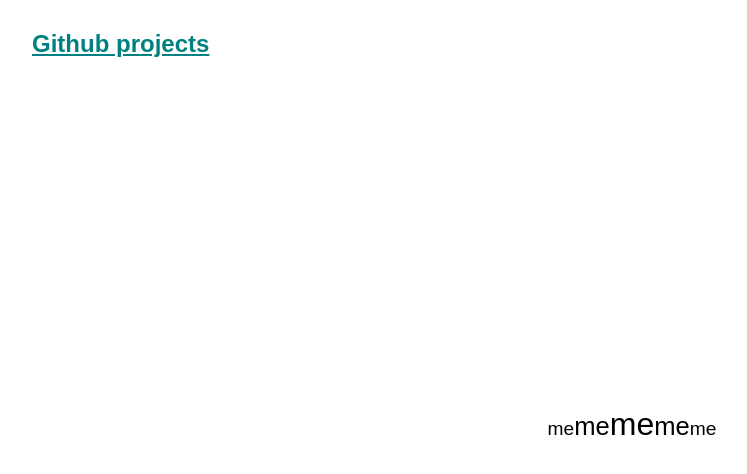
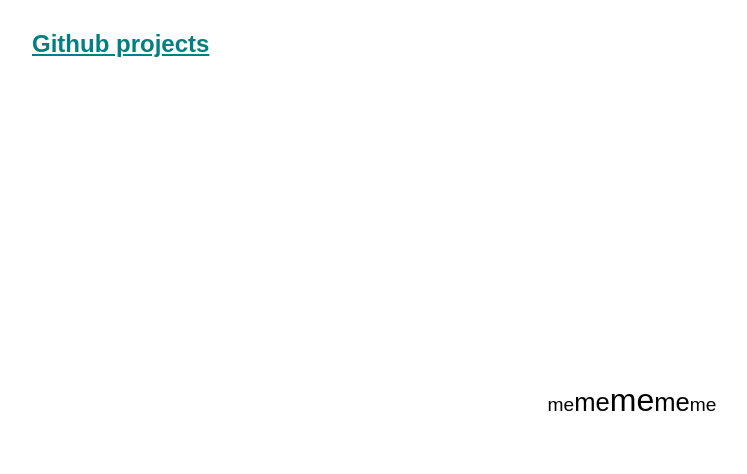
Before and after one commit to Yvee1/recursive.me, a plain HTML site: page index.html in a window 1280 px wide. Shown: the whole page, without its empty margins (8-755 px from the left). Drawn offline with Linux system fonts and the light colour scheme.

Commit message:
Center text

```diff
--- a/index.html
+++ b/index.html
@@ -9,9 +9,11 @@
     <title>Recursive self</title>
 </head>
 <body>
-    <ul><h2><a href="https://pages.recursive.me">Github projects</a></h2></ul>
-    <div id="recursion">
-        <span style="font-size:60%">me</span><span style="font-size:80%">me</span><span>me</span><span style="font-size:80%">me</span><span style="font-size:60%">me</span>
-    </div>
+    <main>
+        <ul><h2><a href="https://pages.recursive.me">Github projects</a></h2></ul>
+        <div id="recursion">
+            <span style="font-size:60%">me</span><span style="font-size:80%">me</span><span>me</span><span style="font-size:80%">me</span><span style="font-size:60%">me</span>
+        </div>
+    </main>
 </body>
 </html>
--- a/styles/style.css
+++ b/styles/style.css
@@ -1,12 +1,18 @@
 body {
     font-size: 2em;
     font-family: Arial, Helvetica, sans-serif;
+    width: 100%;
+    height: 100%;
 }
 
 #recursion {
-    margin: 350px;
-    display: block;
     text-align: center;
+    position: absolute;
+    top: 50%;
+    left: 50%;
+    -moz-transform: translateX(-50%) translateY(-50%);
+    -webkit-transform: translateX(-50%) translateY(-50%);
+    transform: translateX(-50%) translateY(-50%);
 }
 
 a {
```
